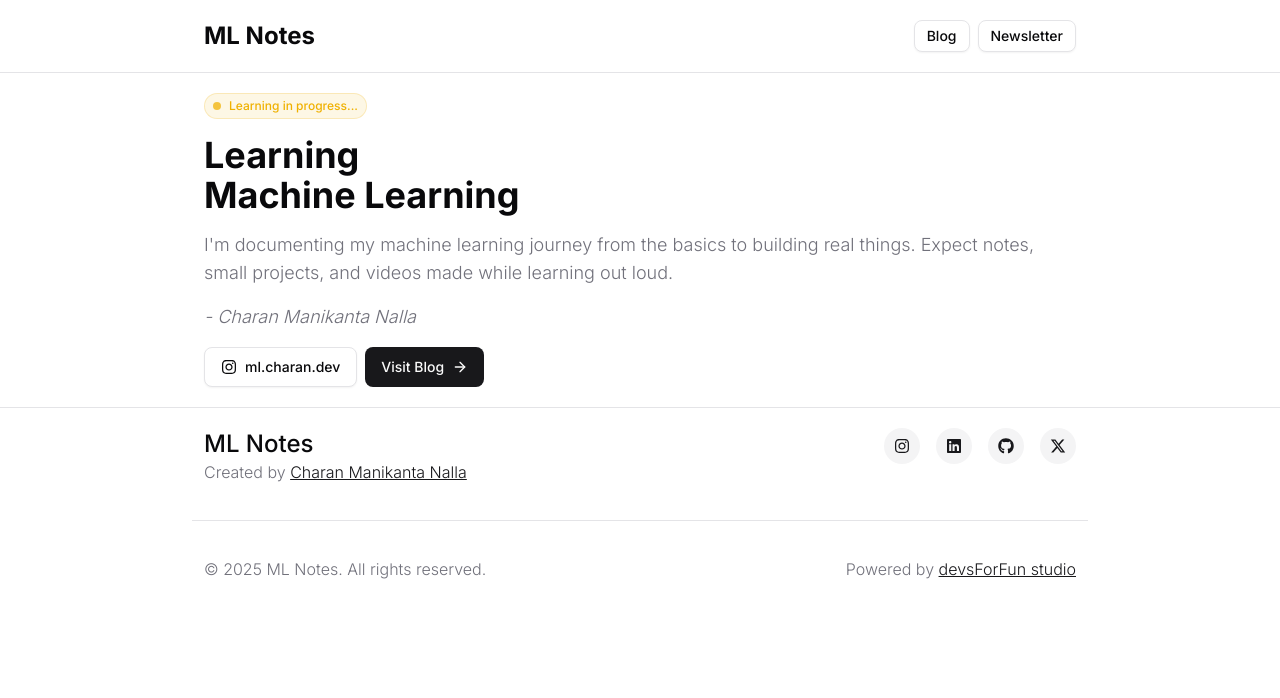
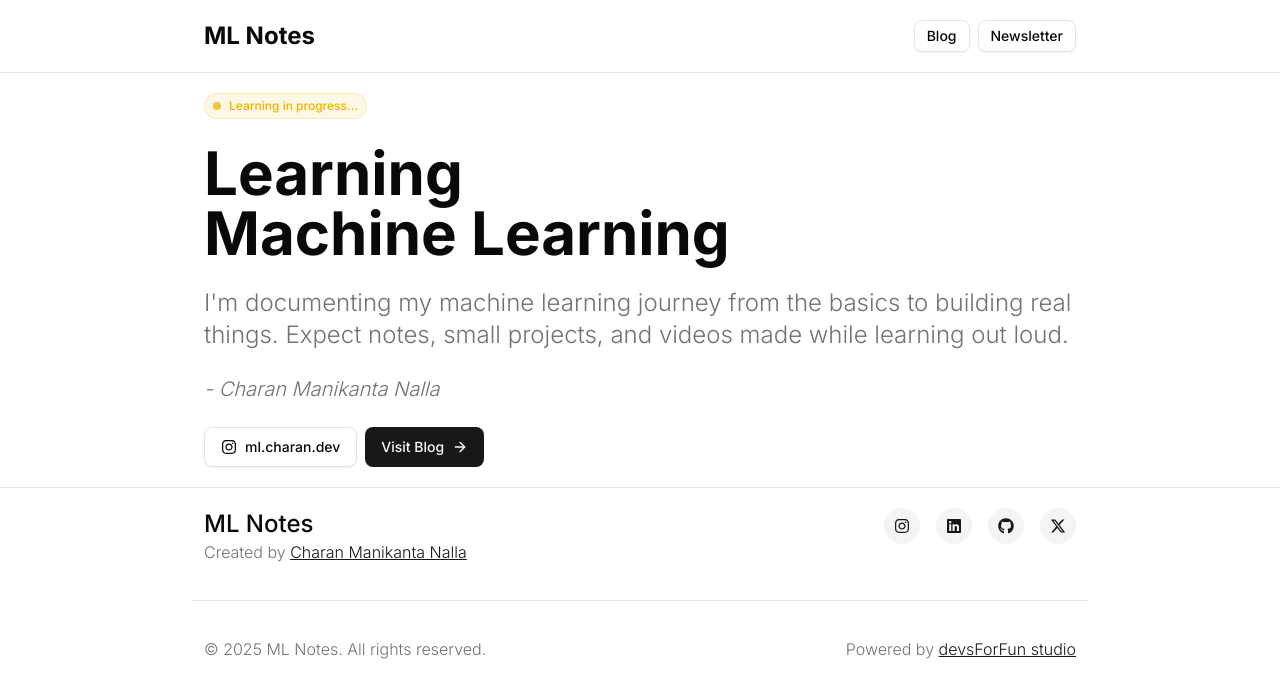
Before and after one commit to mlnotes-dev/mlnotes, a Next.js app: page / in a window 1280 px wide. Shown: the top 698 px of the page. Built offline with nearby package versions, Linux system fonts and the light colour scheme.

Commit message:
Added better styles for larger screens.

```diff
--- a/app/(public)/page.tsx
+++ b/app/(public)/page.tsx
@@ -7,17 +7,17 @@ import Link from 'next/link';
 export default function Home() {
   return (
     <>
-      <section className="flex flex-col gap-4">
+      <section className="flex flex-col gap-4 md:gap-6">
         <Badge variant="outline" className="py-1 px-2 rounded-full border-yellow-500/20 bg-yellow-500/10">
           <div className="animate-pulse size-2 rounded-full bg-yellow-500 mr-1"></div>
           <span className='text-yellow-500'>Learning in progress...</span>
         </Badge>
-        <h2 className="text-4xl font-bold">Learning
+        <h2 className="text-4xl md:text-6xl font-bold">Learning
           <br />
           Machine Learning
         </h2>
-        <p className="text-lg font-light text-muted-foreground">I&apos;m documenting my machine learning journey from the basics to building real things. Expect notes, small projects, and videos made while learning out loud.</p>
-        <p className="text-lg font-light italic text-muted-foreground">- Charan Manikanta Nalla</p>
+        <p className="text-lg md:text-2xl font-light text-muted-foreground">I&apos;m documenting my machine learning journey from the basics to building real things. Expect notes, small projects, and videos made while learning out loud.</p>
+        <p className="text-lg md:text-xl font-light italic text-muted-foreground">- Charan Manikanta Nalla</p>
         <div className="flex gap-2">
           <Button size="lg" variant="outline" asChild>
             <Link href="https://instagram.com/ml.charan.dev" target="_blank"><FaInstagram /><span className="sr-only">Instagram username:</span> ml.charan.dev</Link>
```
